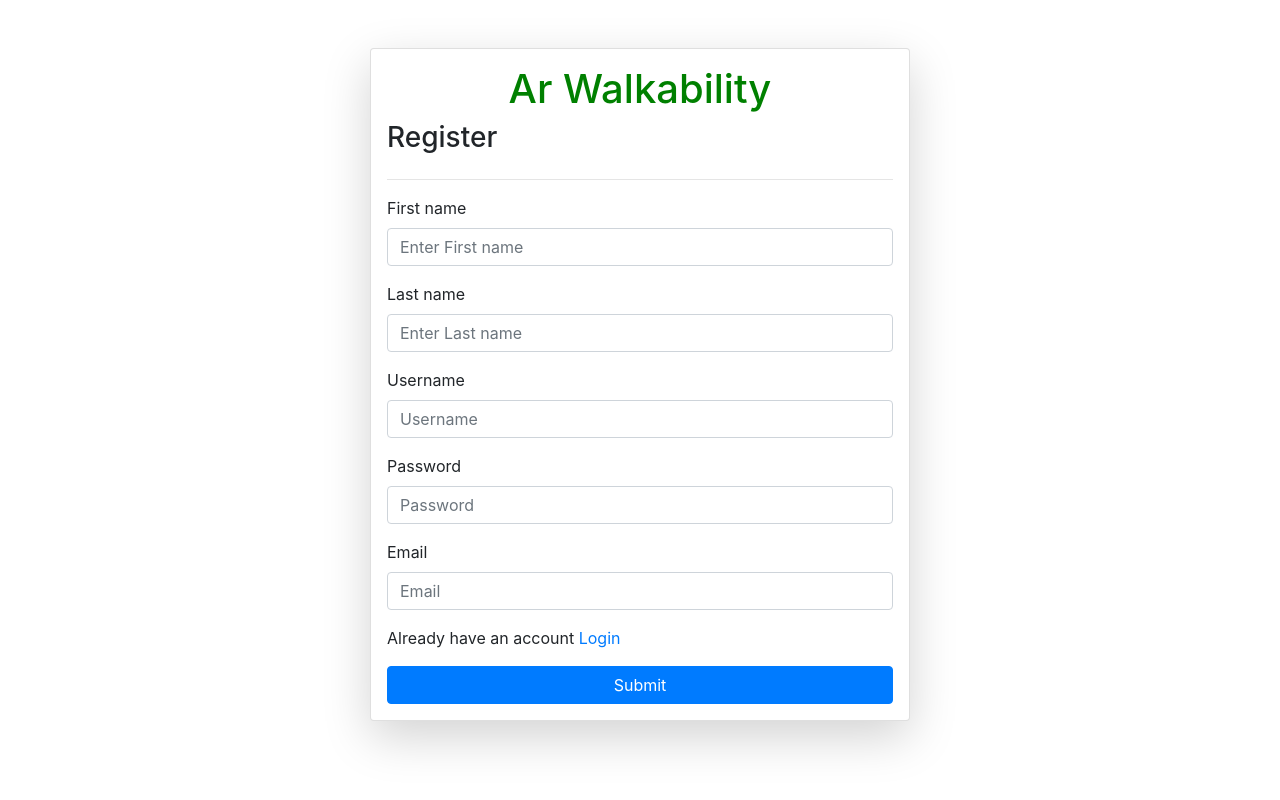
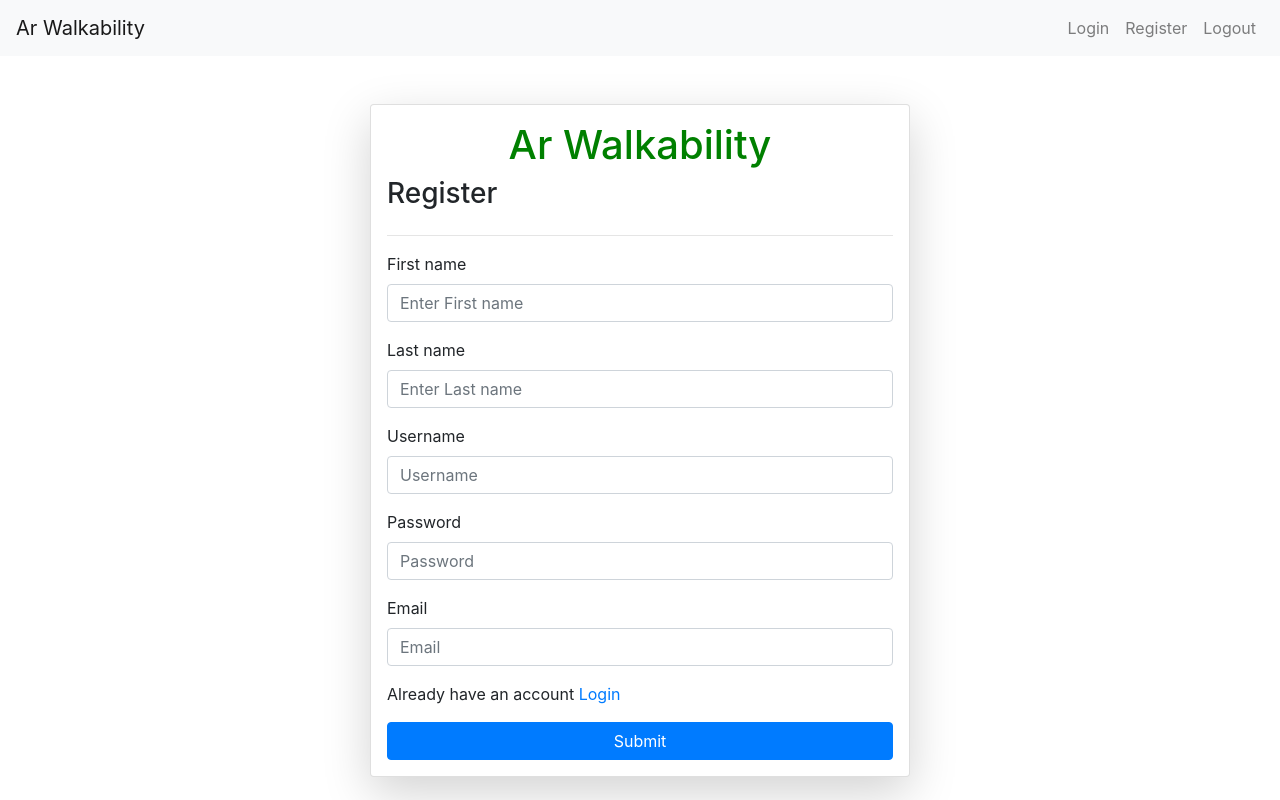
Before and after one commit to eigenlambda123/Hackaton-Practice, a Django app: page /authentication/register/ in a window 1280 px wide. Run offline with Django 4.2, Linux system fonts and the light colour scheme.

Commit message:
Add logout functionality and update navigation links in base template

```diff
--- a/templates/_base.html
+++ b/templates/_base.html
@@ -4,7 +4,7 @@
     <meta charset="UTF-8">
     <meta name="viewport" content="width=device-width, initial-scale=1.0">
     <title>{% block title %}My Site{% endblock %}</title>
-    <!-- bootstap -->
+    <!-- bootstrap -->
     <link rel="stylesheet" href="https://cdn.jsdelivr.net/npm/bootstrap@4.3.1/dist/css/bootstrap.min.css" integrity="sha384-ggOyR0iXCbMQv3Xipma34MD+dH/1fQ784/j6cY/iJTQUOhcWr7x9JvoRxT2MZw1T" crossorigin="anonymous">
 
     <!-- leaflet  -->
@@ -12,12 +12,31 @@
     <script src="https://unpkg.com/leaflet@1.9.4/dist/leaflet.js"></script>
 </head>
 <body>
+    <nav class="navbar navbar-expand-lg navbar-light bg-light">
+        <a class="navbar-brand" href="{% url 'map' %}">Ar Walkability</a>
+        <button class="navbar-toggler" type="button" data-toggle="collapse" data-target="#navbarNav" aria-controls="navbarNav" aria-expanded="false" aria-label="Toggle navigation">
+            <span class="navbar-toggler-icon"></span>
+        </button>
+        <div class="collapse navbar-collapse" id="navbarNav">
+            <ul class="navbar-nav ml-auto">
+                <li class="nav-item">
+                    <a class="nav-link" href="{% url 'authentication:login' %}">Login</a>
+                </li>
+                <li class="nav-item">
+                    <a class="nav-link" href="{% url 'authentication:register' %}">Register</a>
+                </li>
+                <li class="nav-item">
+                    <a class="nav-link" href="{% url 'authentication:logout' %}">Logout</a>
+                </li>
+            </ul>
+        </div>
+    </nav>
     <div class="container mt-5">
         {% block content %}
         {% endblock %}
     </div>
 
-    <!-- leaftlet script -->
+    <!-- leaflet script -->
     <script src="https://unpkg.com/leaflet@1.9.4/dist/leaflet.js"></script>
 </body>
 </html>
--- a/templates/user_authentication/register.html
+++ b/templates/user_authentication/register.html
@@ -3,7 +3,7 @@
 {% block content %}
     <div class="container mt-5">
         <!-- Registration form -->
-        <form class="col-6 mx-auto card p-3 shadow-lg" method="post" enctype="multipart/form-data">
+        <form class="col-6 mx-auto card p-3 shadow-lg" method="POST" enctype="multipart/form-data">
             {% csrf_token %}  <!-- CSRF token for security -->
 
             <!-- Registration form heading -->
@@ -50,7 +50,7 @@
 
             <div class="form-group">
                 <label for="exampleInputPassword1">Email</label>
-                <input type="password" class="form-control" name="email" id="exampleInputPassword1"
+                <input type="email" class="form-control" name="email" id="exampleInputPassword1"
                     placeholder="Email" required>
             </div>
 
--- a/user_authentication/urls.py
+++ b/user_authentication/urls.py
@@ -6,4 +6,5 @@ app_name = 'authentication'  # This defines the namespace
 urlpatterns = [
     path('login/', views.user_login, name='login'),
     path('register/', views.user_register, name='register'),
+    path('logout/', views.user_logout, name='logout'),
 ]
--- a/user_authentication/views.py
+++ b/user_authentication/views.py
@@ -1,4 +1,4 @@
-from django.contrib.auth import authenticate, login
+from django.contrib.auth import authenticate, login, logout
 from django.shortcuts import render, redirect
 from django.contrib.auth.models import User
 from django.contrib import messages
@@ -14,7 +14,7 @@ def user_login(request):
         if user is None:
             # If authentication failed
             messages.error(request, 'Invalid Login')
-            return redirect('login')
+            return redirect('authentication:login')
         else:
             # If authentication is successful
             login(request, user)
@@ -35,7 +35,7 @@ def user_register(request):
 
         if user.exists():
             messages.info(request, 'Username already exists')
-            return redirect('register')
+            return redirect('authentication:register')
 
         # Create A new User Object with the provided Info
         user = User.objects.create_user(first_name=first_name,
@@ -48,6 +48,10 @@ def user_register(request):
         user.save()
 
         messages.info(request, 'Account Created Successfully!')
-        return redirect('register')
+        return redirect('map')
 
     return render(request, 'user_authentication/register.html')
+
+def user_logout(request):
+    logout(request)
+    return redirect('authentication:login')
```
Also changed, not shown: db.sqlite3, templates/user_authentication/logout.html (added).
